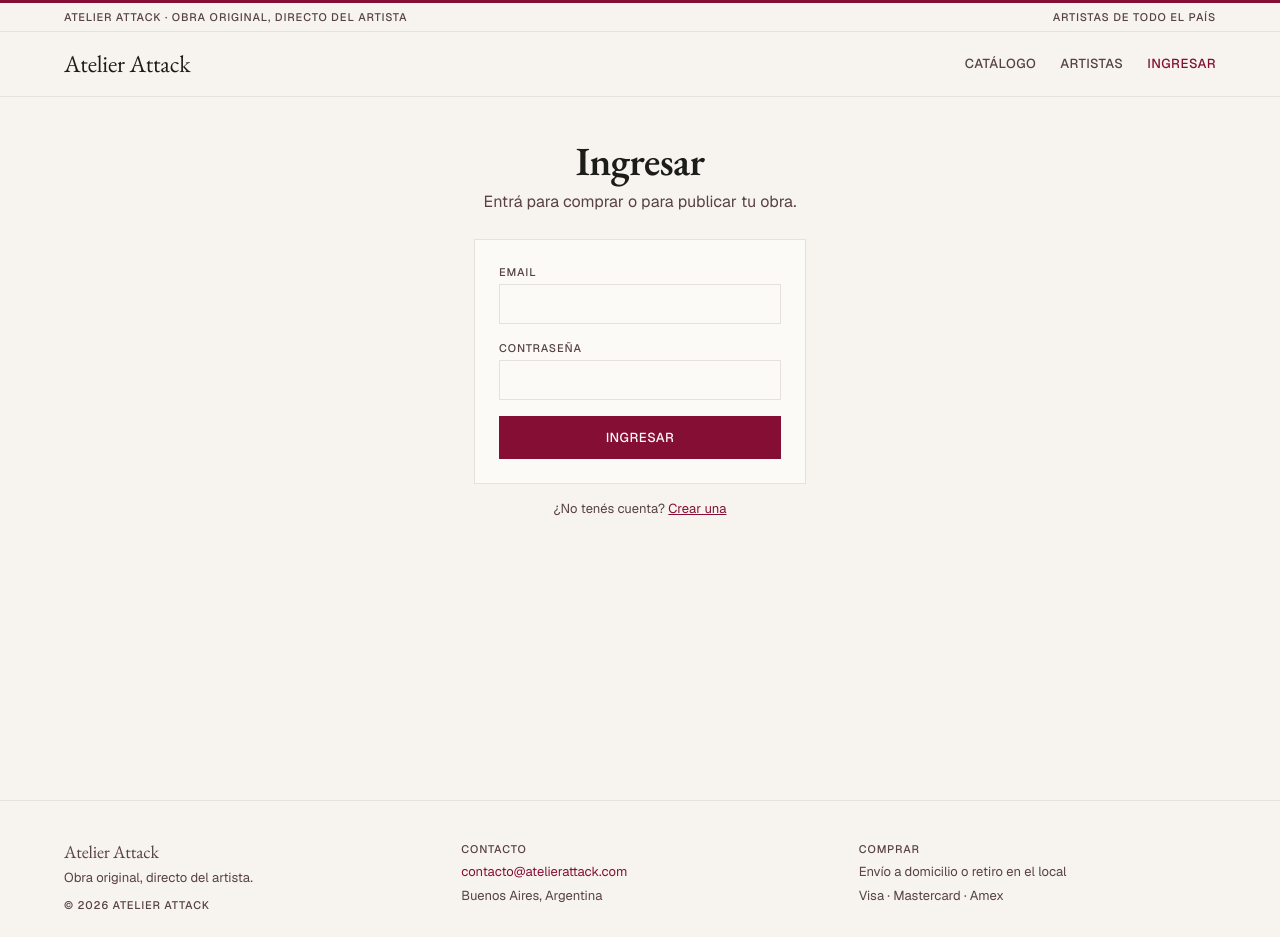
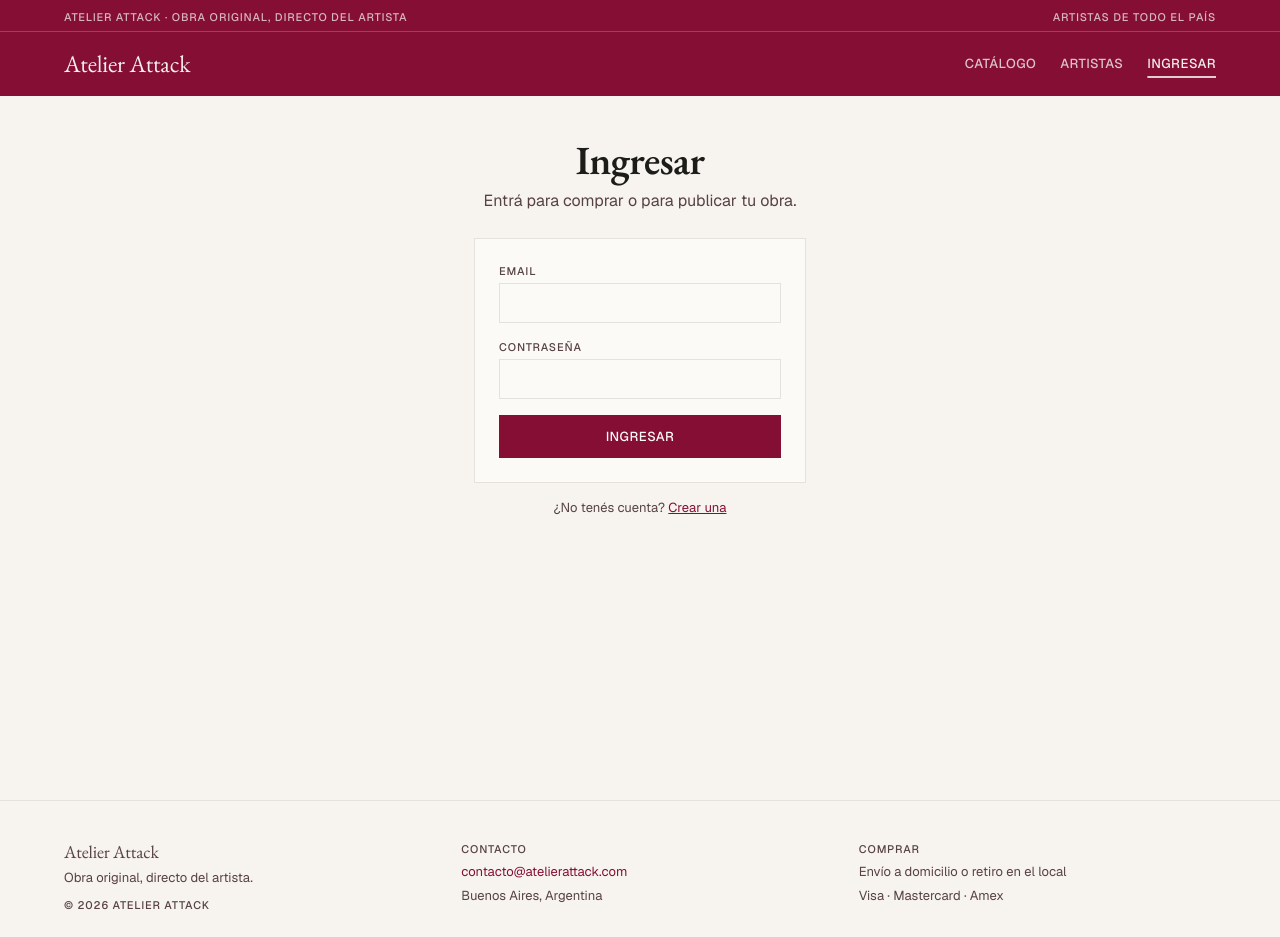
Before and after one commit to Pili-v/Gallery-Frontend, a React (Vite) app: page /login in a window 1280 px wide. Built offline with nearby package versions, Linux system fonts and the light colour scheme.

Commit message:
Barra de navegación en bordó, el color de marca

```diff
--- a/src/atelier.css
+++ b/src/atelier.css
@@ -155,6 +155,21 @@ body {
   width: 32px; height: 32px; border-radius: 50%;
   background: var(--carbon); color: var(--carbon-text);
   display: grid; place-items: center; font-size: 12px; font-weight: 600;
+}
+
+/* ---------- Barra de navegación en bordó (el color de marca) ---------- */
+.barra-marca { background: var(--bordo-dark); }
+.header { background: var(--bordo); border-bottom: 0; color: var(--carbon-text); }
+.header-franja { border-bottom: 1px solid rgba(243, 240, 235, .22); color: rgba(243, 240, 235, .75); }
+.header-nav a { color: rgba(243, 240, 235, .8); }
+.header-nav a:hover { color: var(--carbon-text); }
+.header-nav a.activo { color: var(--carbon-text); text-decoration: underline; text-decoration-thickness: 2px; text-underline-offset: 8px; text-decoration-color: rgba(243, 240, 235, .85); }
+.header .avatar { background: var(--carbon-text); color: var(--bordo); }
+.header .boton-secundario { color: var(--carbon-text) !important; border-color: rgba(243, 240, 235, .45); }
+.header .boton-secundario:hover { border-color: var(--carbon-text); }
+.header-menu-boton { color: var(--carbon-text); border-color: rgba(243, 240, 235, .45); }
+@media (max-width: 1000px) {
+  .header-nav > a:not(.avatar) { border-top-color: rgba(243, 240, 235, .22); }
 }
 
 /* ---------- Componente: Footer ---------- */
```
